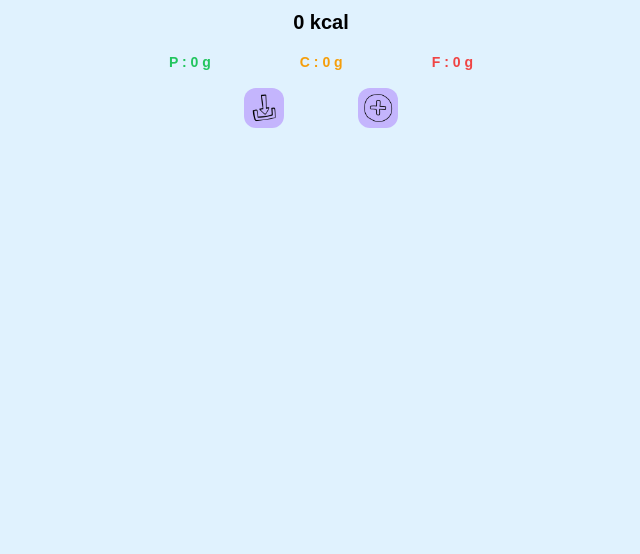
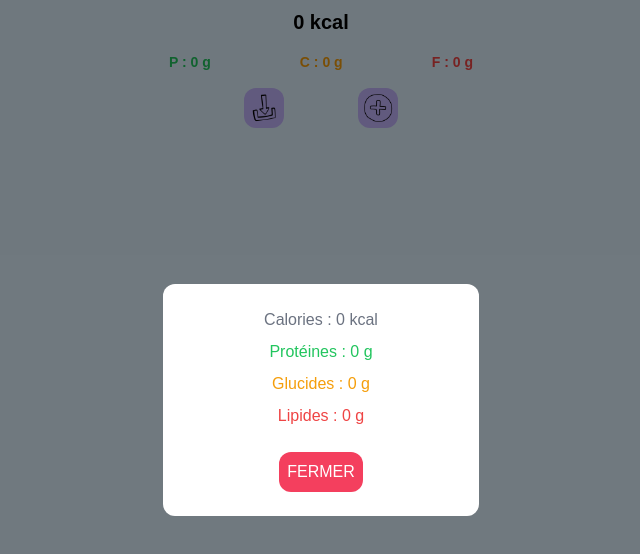
Before and after one commit to bastos-rcd/FitTrack, a Next.js app in the folder calculator/: page / in a window 1280 px wide. Both pictures are taken after a click on the button 582 px from the left and 108 px from the top of the page. Shown: the top 554 px of the page, without its empty margins (319-959 px from the left). Built offline with nearby package versions, Linux system fonts and the light colour scheme.

Commit message:
feat(home): export data in popup

```diff
--- a/calculator/src/app/page.tsx
+++ b/calculator/src/app/page.tsx
@@ -3,6 +3,7 @@
 import Link from "next/link";
 import useMealStore from "@/store/mealStore";
 import { Food } from "@/models/food";
+import { useState } from "react";
 
 const HomePage = () => {
   const { meal, calculateTotal } = useMealStore();
@@ -10,10 +11,27 @@ const HomePage = () => {
   const { totalCalories, totalProteins, totalCarbs, totalFats } =
     calculateTotal();
 
-  const onExportMacros = () => {};
+  const [isOpen, setIsOpen] = useState(false);
 
   return (
     <div className="w-full md:w-1/4 h-full flex flex-col items-center">
+      {isOpen && (
+        <div className="fixed inset-0 bg-black bg-opacity-50 flex items-center justify-center p-2">
+          <div className="w-full md:w-1/4 flex flex-col justify-center items-center p-6 rounded-xl gap-y-2 bg-white">
+            <p className="text-gray-500">Calories : {totalCalories} kcal</p>
+            <p className="text-green-500">Protéines : {totalProteins} g</p>
+            <p className="text-amber-500">Glucides : {totalCarbs} g</p>
+            <p className="text-red-500">Lipides : {totalFats} g</p>
+            <button
+              onClick={() => setIsOpen(false)}
+              className="mt-4 p-2 bg-rose-500 text-white rounded-xl"
+            >
+              FERMER
+            </button>
+          </div>
+        </div>
+      )}
+
       <p className="text-xl font-bold p-2">{totalCalories} kcal</p>
       <div className="w-full flex flex-row justify-between p-2 text-sm">
         <p className="text-green-500 font-bold">P : {totalProteins} g</p>
@@ -22,7 +40,7 @@ const HomePage = () => {
       </div>
       <div className="w-full flex flex-row justify-evenly p-2 text-sm text-white">
         <button
-          onClick={onExportMacros}
+          onClick={() => setIsOpen(true)}
           className="p-1 text-center justify-center items-center rounded-xl bg-violet-300"
         >
           <img src="/export.png" className="w-8" />
```
